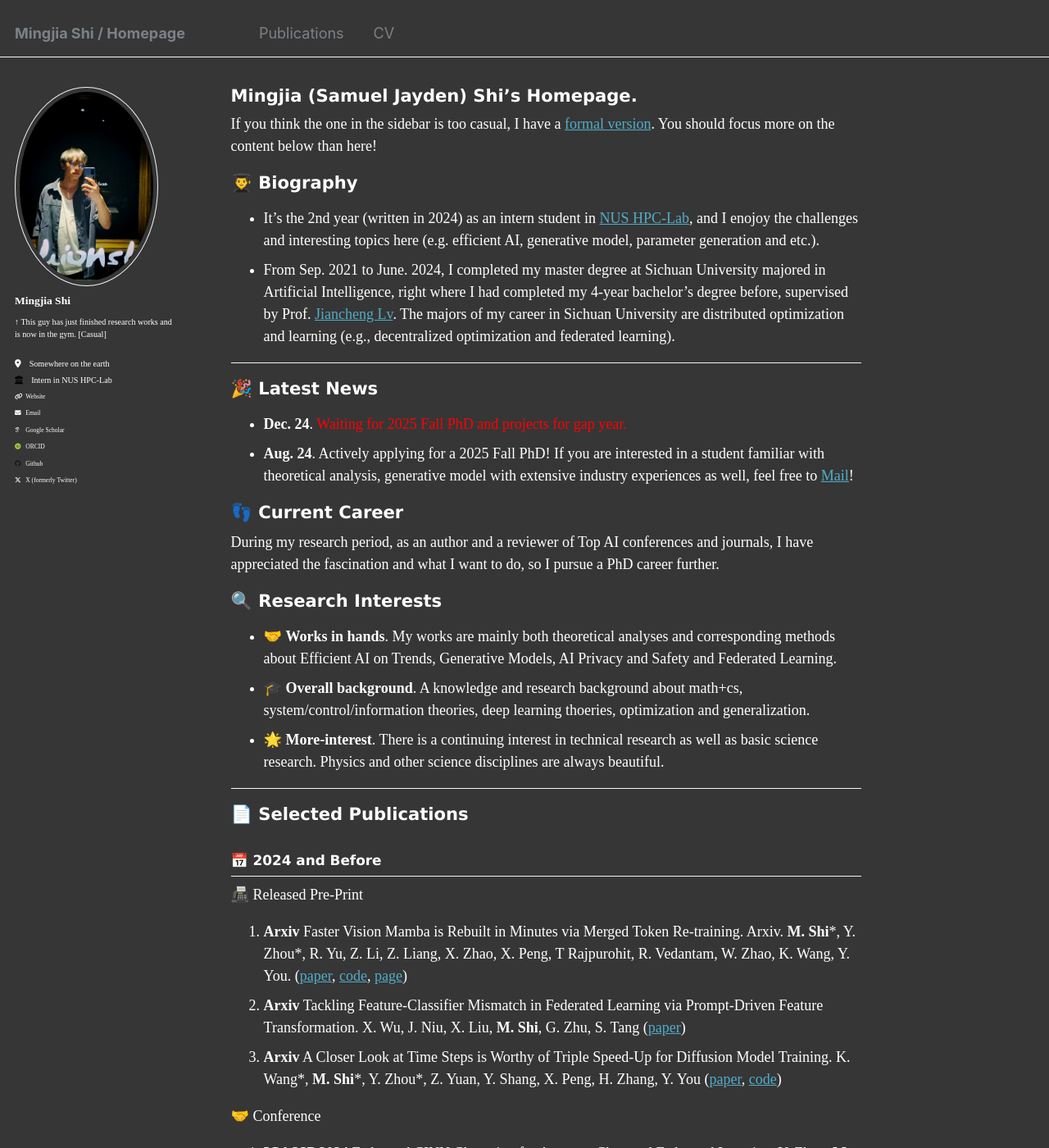
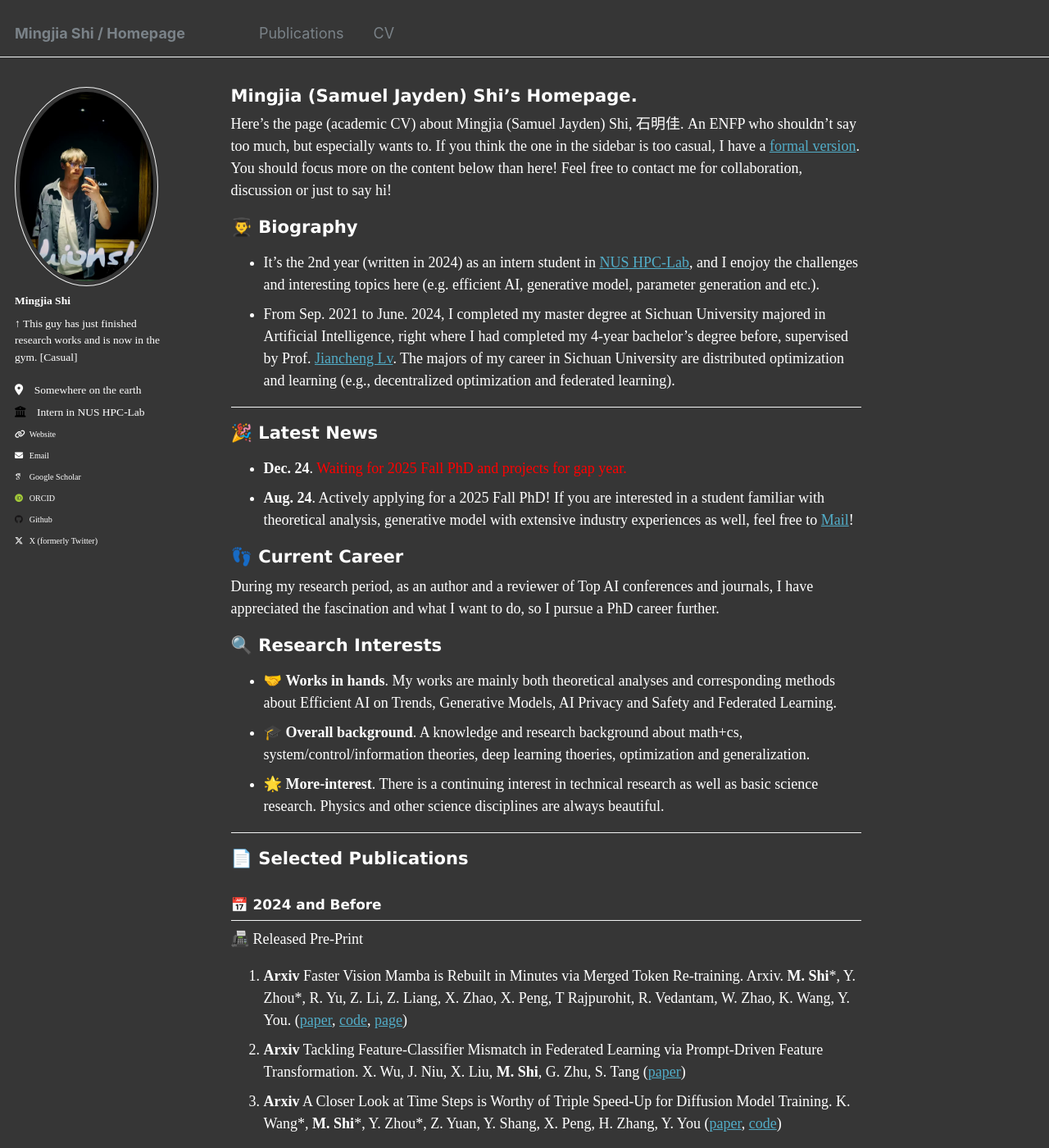
Before and after one commit to BDeMo/homepage, a Jekyll site: the page built from _pages/about.md, in a window 1280 px wide and 1400 px high. Shown: the whole window at 82% size. Built offline with Jekyll 4.4.1, drawn with Linux system fonts in a browser that asks for light colours; some web fonts are replaced.

Commit message:
Update about

```diff
--- a/_pages/about.md
+++ b/_pages/about.md
@@ -7,7 +7,7 @@ redirect_from:
   - /about.html
 ---
 
-If you think the one in the sidebar is too casual, I have a [formal version](images/a_pic_of_mine_2.jpg). You should focus more on the content below than here!
+ Here's the page (academic CV) about Mingjia (Samuel Jayden) Shi, 石明佳. An ENFP who shouldn't say too much, but especially wants to. If you think the one in the sidebar is too casual, I have a [formal version](images/a_pic_of_mine_2.jpg). You should focus more on the content below than here! Feel free to contact me for collaboration, discussion or just to say hi!
 
 👨‍🎓 Biography
 ======
@@ -19,7 +19,7 @@ If you think the one in the sidebar is too casual, I have a [formal version](ima
 🎉 Latest News
 ======
 - **Dec. 24**. <font color="red">Waiting for 2025 Fall PhD and projects for gap year.</font>
-- **Aug. 24**. Actively applying for a 2025 Fall PhD! If you are interested in a student familiar with theoretical analysis, generative model with extensive industry experiences as well, feel free to [ Mail](3101ihs@gmail.com)!
+- **Aug. 24**. Actively applying for a 2025 Fall PhD! If you are interested in a student familiar with theoretical analysis, generative model with extensive industry experiences as well, feel free to [Mail](3101ihs@gmail.com)!
 
 👣 Current Career
 ======
--- a/_sass/_variables.scss
+++ b/_sass/_variables.scss
@@ -32,8 +32,8 @@ $calisto                    : "Calisto MT", serif;
 $garamond                   : Garamond, serif;
 
 // customized font
-$my_font                    : $google, $calisto;
-$my_header_font             : Geneva, Garamond, "Lucida Bright";
+$my_font                    : $google, $bodoni;
+$my_header_font             : Geneva, Garamond, "Lucida Bright", $monospace;
 
 $sidebar_font               : $my_font;
 $navigator_font             : $my_font;
@@ -52,12 +52,12 @@ $type-size-3                : 1.172em;  // ~25.008px * 0.75
 $type-size-4                : 0.937em;   // ~20px * 0.75
 // $type-size-5                : 1em;      // ~16px
 $type-size-5                : 0.750em;      // ~16px * 0.75
-// $type-size-6                : 0.75em;   // ~12px
-$type-size-6                : 0.562em;   // ~12px * 0.75
-// $type-size-7                : 0.6875em; // ~11px
-$type-size-7                : 0.515em; // ~11px * 0.75
-// $type-size-8                : 0.625em;  // ~10px
-$type-size-8                : 0.468em;  // ~10px * 0.75
+$type-size-6                : 0.75em;   // ~12px
+// $type-size-6                : 0.562em;   // ~12px * 0.75
+$type-size-7                : 0.6875em; // ~11px
+// $type-size-7                : 0.515em; // ~11px * 0.75
+$type-size-8                : 0.625em;  // ~10px
+// $type-size-8                : 0.468em;  // ~10px * 0.75
 
 /* masthead properties */
 $masthead-height            : 70px;
```
